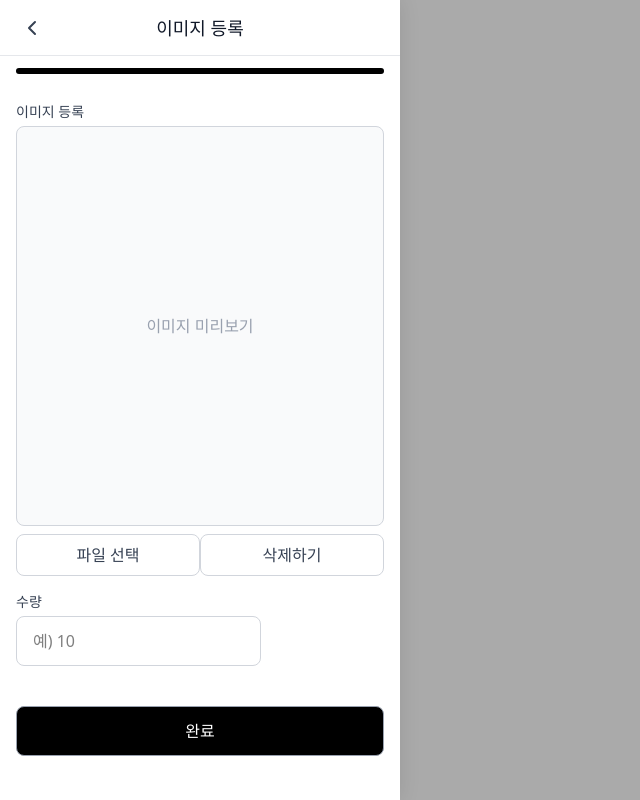
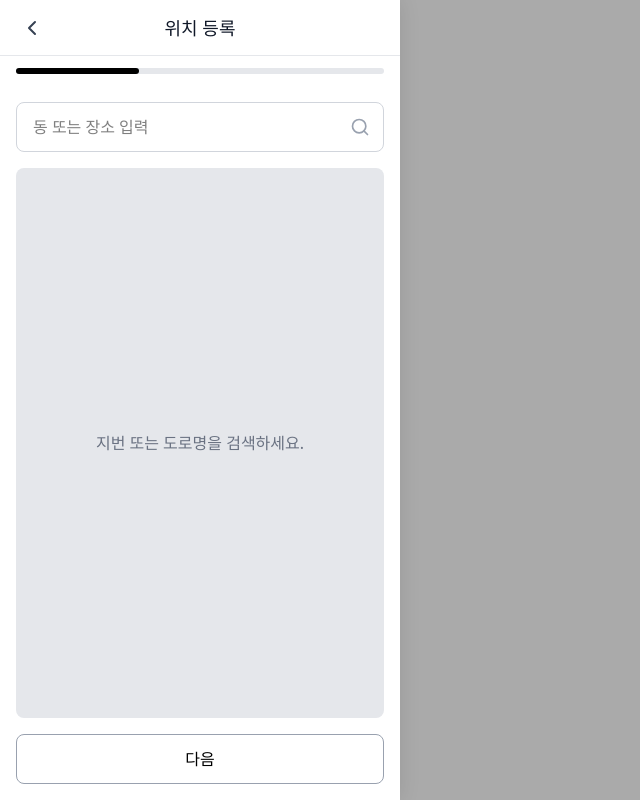
Before and after one commit to 2025-UniD-Hackathon-Team8/misikdang, a React (Vite) app: page / in a window 1280 px wide. Shown: the whole page, without its empty margins (0-640 px from the left). Built offline with nearby package versions, Linux system fonts and the light colour scheme; a web font is replaced by a local one.

Commit message:
Google Maps API

```diff
--- a/src/main.tsx
+++ b/src/main.tsx
@@ -1,10 +1,10 @@
 import { StrictMode } from 'react'
 import { createRoot } from 'react-dom/client'
 import './index.css'
-import RegisterMenu_3 from './pages/RegisterMenu_3.tsx'
+import RegisterMenu1 from './pages/registerMenu_1.tsx'
 
 createRoot(document.getElementById('root')!).render(
   <StrictMode>
-    <RegisterMenu_3/>
+    <RegisterMenu1 />
   </StrictMode>,
 )
--- a/src/pages/RegisterMenu_3.tsx
+++ b/src/pages/RegisterMenu_3.tsx
@@ -45,7 +45,7 @@ export default function RegisterMenu_3() {
   };
   const handleBack = async () => {
       try {
-        const mod = await import("./registerMenu_1");
+        const mod = await import("./registerMenu_2");
         const Page = mod && mod.default ? mod.default : null;
         const root = document.getElementById("root");
         if (root && Page) {
@@ -55,7 +55,7 @@ export default function RegisterMenu_3() {
           window.history.back();
         }
       } catch (e) {
-        console.error("Failed to navigate to registerMenu_1:", e);
+        console.error("Failed to navigate to registerMenu_2:", e);
         window.history.back();
       }
     };
--- a/src/pages/registerMenu_1.tsx
+++ b/src/pages/registerMenu_1.tsx
@@ -1,13 +1,85 @@
 // src/registerMenu_1.tsx
-import React from "react";
-import { Search } from "lucide-react"; // 검색 아이콘
-import Button from "../components/Button.tsx"; // 버튼 컴포넌트
-import Header from "../components/Header.tsx"; // 헤더 컴포넌트
-//import TabBar from "./components/TabBar"; // 탭바 컴포넌트
-import { colors } from "../constants/colors.ts"; // 색상 상수
+import { createRoot } from "react-dom/client";
+import React, { useState } from "react";
+import { Search } from "lucide-react";
+import Button from "../components/Button.tsx";
+import Header from "../components/Header.tsx";
+//import TabBar from "./components/TabBar";
+import { colors } from "../constants/colors.ts";
 
 
 export default function RegisterMenu1() {
+  const [addressQuery, setAddressQuery] = useState<string>("");
+  const [location, setLocation] = useState<{ lat: number; lng: number; formatted?: string } | null>(null);
+  const [loading, setLoading] = useState(false);
+  const [error, setError] = useState<string | null>(null);
+
+  const handleSearch = async (e: React.FormEvent) => {
+    e.preventDefault();
+    setError(null);
+    if (!addressQuery.trim()) {
+      setError("주소를 입력하세요.");
+      return;
+    }
+
+    // Obtain API key from environment (Vite uses import.meta.env)
+    // Fall back to REACT_APP_* if present in .env
+    const env = (import.meta as unknown as { env?: Record<string, string> }).env || {};
+    const GOOGLE_API_KEY = env.VITE_GOOGLE_MAPS_API_KEY || env.REACT_APP_GOOGLE_MAPS_API_KEY || "";
+
+    setLoading(true);
+    try {
+      const q = encodeURIComponent(addressQuery);
+      if (GOOGLE_API_KEY) {
+        // Use Google Geocoding API when key is available
+        const url = `https://maps.googleapis.com/maps/api/geocode/json?address=${q}&key=${GOOGLE_API_KEY}`;
+        const res = await fetch(url);
+        const data = await res.json();
+        if (data.status === "OK" && data.results && data.results.length > 0) {
+          const r = data.results[0];
+          setLocation({ lat: r.geometry.location.lat, lng: r.geometry.location.lng, formatted: r.formatted_address });
+        } else {
+          setError("주소를 찾을 수 없습니다. 다른 검색어를 시도하세요.");
+          setLocation(null);
+        }
+      } else {
+        // Fallback: use OpenStreetMap Nominatim when no Google API key configured
+        const nomUrl = `https://nominatim.openstreetmap.org/search?format=json&q=${q}&limit=1`;
+        const res = await fetch(nomUrl);
+        const data = await res.json();
+        if (data && data.length > 0) {
+          const r = data[0];
+          setLocation({ lat: parseFloat(r.lat), lng: parseFloat(r.lon), formatted: r.display_name });
+        } else {
+          setError("주소를 찾을 수 없습니다. 다른 검색어를 시도하세요.");
+          setLocation(null);
+        }
+      }
+    } catch (err) {
+      console.error(err);
+      setError("검색 중 오류가 발생했습니다.");
+      setLocation(null);
+    } finally {
+      setLoading(false);
+    }
+  };
+
+  const handleNext = async () => {
+    try {
+      const mod = await import("./registerMenu_2");
+      const Page = mod && mod.default ? mod.default : null;
+      const root = document.getElementById("root");
+      if (root && Page) {
+        createRoot(root).render(<Page />);
+      } else {
+        // fallback: navigate forward using history or location
+        window.location.href = "/";
+      }
+    } catch (e) {
+      console.error("Failed to navigate to registerMenu_2:", e);
+      window.location.href = "/";
+    }
+  };
   return (
     <div className="flex min-h-screen w-full flex-col bg-white">
       {/* 1. 헤더 */}
@@ -24,10 +96,12 @@ export default function RegisterMenu1() {
       {/* 3. 메인 컨텐츠 (지도 및 버튼) */}
       <div className="flex flex-grow flex-col p-4">
         {/* 3-1. 지번, 도로명 검색 폼 */}
-        <form className="relative mb-4 w-full">
+        <form onSubmit={handleSearch} className="relative mb-4 w-full">
           <input
             type="text"
-            placeholder="지번 / 도로명"
+            value={addressQuery}
+            onChange={(e) => setAddressQuery(e.target.value)}
+            placeholder="동 또는 장소 입력"
             className="w-full rounded-lg border border-gray-300 py-3 pl-4 pr-12 text-base focus:border-gray-500 focus:outline-none focus:ring-1 focus:ring-gray-500"
           />
           <button
@@ -35,18 +109,46 @@ export default function RegisterMenu1() {
             className="absolute right-0 top-0 flex h-full w-12 items-center justify-center text-gray-400 hover:text-gray-700"
             aria-label="검색"
           >
-            <Search size={20} />
+            {loading ? <span className="text-sm">검색중</span> : <Search size={20} />}
           </button>
         </form>
 
-        {/* 3-2. 지도 API 영역 (목업) */}
-        <div className="flex flex-grow items-center justify-center rounded-lg bg-gray-200 text-gray-500">
-          지도 API 영역 (예: Naver/Kakao Map)
+        {/* 3-2. 지도 API 영역 (검색 결과) */}
+        <div className="flex flex-grow items-center justify-center rounded-lg bg-gray-200 text-gray-500 h-64">
+          {error ? (
+            <div className="p-4 text-red-600">{error}</div>
+          ) : location ? (
+            // Render embedded map using Google Maps Embed API
+            (() => {
+              const env = (import.meta as unknown as { env?: Record<string, string> }).env || {};
+              const GOOGLE_API_KEY = env.VITE_GOOGLE_MAPS_API_KEY || env.REACT_APP_GOOGLE_MAPS_API_KEY || "";
+              const src = GOOGLE_API_KEY
+                ? `https://www.google.com/maps/embed/v1/view?key=${GOOGLE_API_KEY}&center=${location.lat},${location.lng}&zoom=17&maptype=roadmap`
+                : `https://maps.google.com/maps?q=${location.lat},${location.lng}&z=17&output=embed`;
+              return (
+                <div className="w-full h-full">
+                  <iframe
+                    title="검색된 위치"
+                    width="100%"
+                    height="100%"
+                    style={{ border: 0 }}
+                    loading="lazy"
+                    allowFullScreen
+                    src={src}
+                  />
+                  <div className="p-2 text-sm text-gray-700">{location.formatted}</div>
+                </div>
+              );
+            })()
+          ) : (
+            <div className="text-gray-500">지번 또는 도로명을 검색하세요.</div>
+          )}
         </div>
 
         {/* 3-3. 다음 버튼 */}
         <div className="mt-4 w-full">
           <Button
+            onClick={handleNext}
             bgColor={colors.secondary}
             fgColor={colors.primary}
             className="w-full border border-gray-400 py-3 text-base font-semibold hover:bg-gray-50"
@@ -55,9 +157,6 @@ export default function RegisterMenu1() {
           </Button>
         </div>
       </div>
-
-      {/* 4. 하단 탭바 */}
-      {/* <TabBar /> */}
     </div>
   );
 }
--- a/src/pages/registerMenu_2.tsx
+++ b/src/pages/registerMenu_2.tsx
@@ -25,6 +25,22 @@ export default function RegisterMenu1() {
     } catch (e) {
       console.error("Failed to navigate to registerMenu_1:", e);
       window.history.back();
+    }
+  };
+  const handleNext = async () => {
+    try {
+      const mod = await import("./RegisterMenu_3");
+      const Page = mod && mod.default ? mod.default : null;
+      const root = document.getElementById("root");
+      if (root && Page) {
+        createRoot(root).render(<Page />);
+      } else {
+        // fallback: navigate forward using history or location
+        window.location.href = "/";
+      }
+    } catch (e) {
+      console.error("Failed to navigate to registerMenu_3:", e);
+      window.location.href = "/";
     }
   };
 
@@ -140,6 +156,7 @@ export default function RegisterMenu1() {
         {/* 3-2. 다음 버튼 */}
         <div className="mt-4 w-full">
           <Button
+            onClick={handleNext}
             bgColor={colors.secondary}
             fgColor={colors.primary}
             className="w-full border border-gray-400 py-3 text-base font-semibold hover:bg-gray-100"
```
